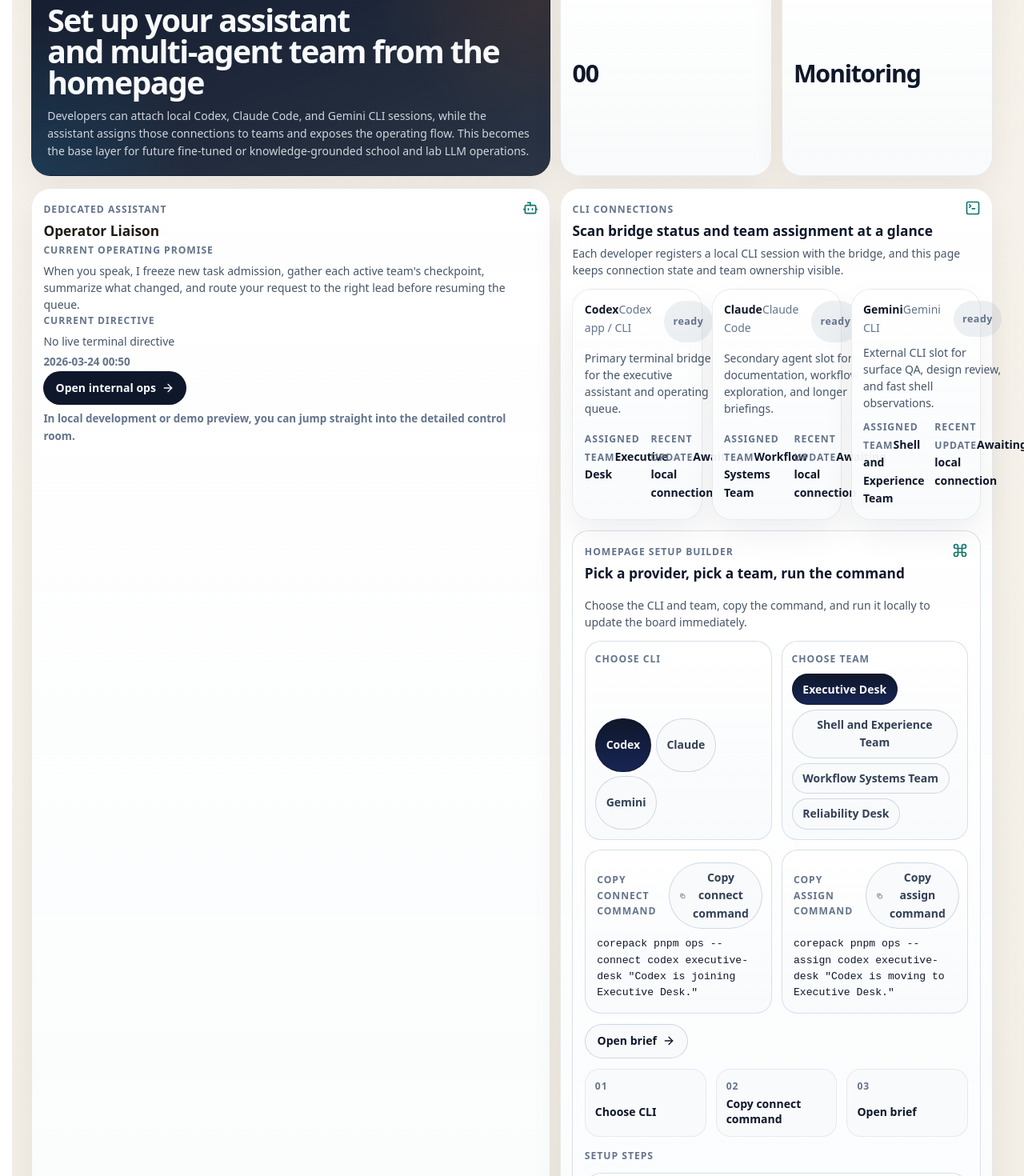
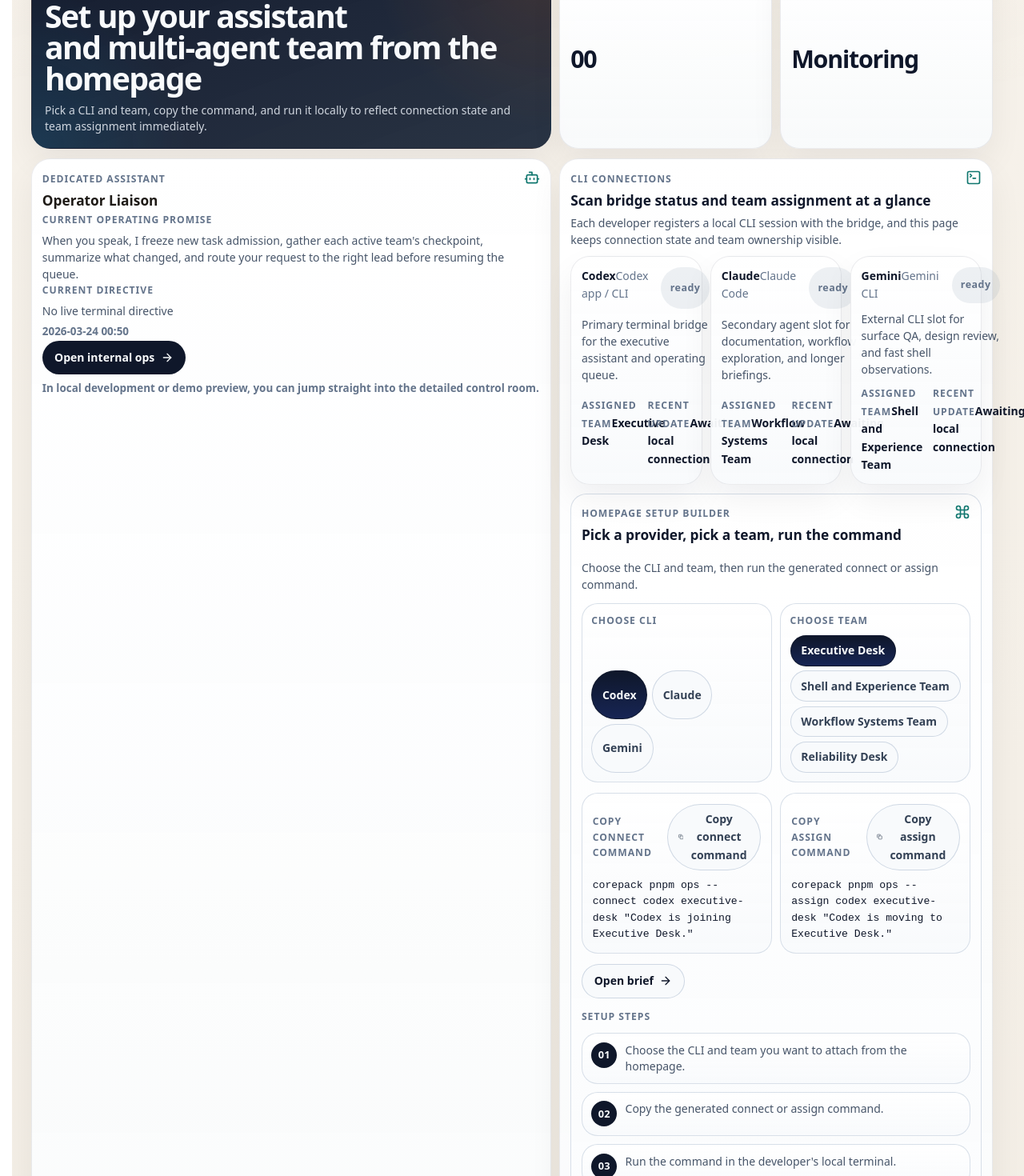
Before and after one commit to GongJae00/research-pages, a Next.js app in the folder apps/web/: page /en in a window 1280 px wide. Shown: the part 2060-3530 px from the top of the page at 80% size. Built offline with nearby package versions, Linux system fonts and the light colour scheme; no server answers.

Commit message:
Salvage autonomy execution results

```diff
--- a/apps/web/src/components/homepage-agent-control-section.module.css
+++ b/apps/web/src/components/homepage-agent-control-section.module.css
@@ -1,6 +1,6 @@
 .shell {
   display: grid;
-  gap: 0.95rem;
+  gap: 0.8rem;
 }
 
 .header,
@@ -12,11 +12,10 @@
 .futureList,
 .setupPickerGrid,
 .setupCommands,
-.setupQuickSummary,
 .stepList,
 .setupNotesGrid {
   display: grid;
-  gap: 0.75rem;
+  gap: 0.65rem;
 }
 
 .header,
@@ -41,7 +40,7 @@
 }
 
 .lead {
-  padding: 1.2rem;
+  padding: 1rem;
   background:
     radial-gradient(circle at top right, rgba(249, 115, 22, 0.14), transparent 32%),
     radial-gradient(circle at left bottom, rgba(14, 165, 233, 0.14), transparent 28%),
@@ -67,7 +66,7 @@
 }
 
 .title {
-  margin: 0.75rem 0 0;
+  margin: 0.65rem 0 0;
   white-space: pre-line;
   font-size: clamp(1.8rem, 3.2vw, 2.45rem);
   line-height: 1;
@@ -75,9 +74,10 @@
 }
 
 .body {
-  margin: 0.75rem 0 0;
+  margin: 0.65rem 0 0;
   color: rgba(226, 232, 240, 0.9);
-  line-height: 1.55;
+  line-height: 1.45;
+  max-width: 42rem;
 }
 
 .summaryGrid {
@@ -87,7 +87,7 @@
 .summaryCard {
   display: grid;
   gap: 0.35rem;
-  padding: 0.9rem;
+  padding: 0.8rem;
 }
 
 .summaryCard strong {
@@ -109,7 +109,7 @@
 .teamFlowCard,
 .setupBuilderCard,
 .copyCard {
-  padding: 0.9rem;
+  padding: 0.8rem;
 }
 
 .cardHead,
@@ -210,7 +210,7 @@
 
 .providerGrid,
 .teamFlowGrid {
-  margin-top: 0.8rem;
+  margin-top: 0.65rem;
   grid-template-columns: repeat(3, minmax(0, 1fr));
 }
 
@@ -232,23 +232,18 @@
 .setupBuilderCard {
   display: grid;
   gap: 0.8rem;
-  margin-top: 0.8rem;
+  margin-top: 0.65rem;
 }
 
 .setupPickerGrid,
-.setupCommands,
-.setupQuickSummary {
+.setupCommands {
   grid-template-columns: repeat(2, minmax(0, 1fr));
-}
-
-.setupQuickSummary {
-  grid-template-columns: repeat(3, minmax(0, 1fr));
 }
 
 .setupPicker {
   display: grid;
   gap: 0.55rem;
-  padding: 0.75rem;
+  padding: 0.7rem;
 }
 
 .optionRow {
@@ -312,22 +307,6 @@
   margin-top: 0.05rem;
 }
 
-.setupQuickItem {
-  display: grid;
-  gap: 0.25rem;
-  padding: 0.7rem 0.75rem;
-  border: 1px solid rgba(226, 232, 240, 0.9);
-  border-radius: 18px;
-  background: rgba(248, 250, 252, 0.86);
-}
-
-.setupQuickItem p {
-  margin: 0;
-  color: #0f172a;
-  font-weight: 700;
-  line-height: 1.35;
-}
-
 .setupNotesGrid {
   grid-template-columns: repeat(3, minmax(0, 1fr));
 }
@@ -335,7 +314,7 @@
 .noteCard {
   display: grid;
   gap: 0.4rem;
-  padding: 0.75rem;
+  padding: 0.7rem;
 }
 
 .noteCard p {
@@ -348,7 +327,7 @@
   display: flex;
   align-items: flex-start;
   gap: 0.65rem;
-  padding: 0.68rem 0.75rem;
+  padding: 0.65rem 0.7rem;
 }
 
 .stepRow p {
@@ -459,7 +438,6 @@
   .providerMeta,
   .setupPickerGrid,
   .setupCommands,
-  .setupQuickSummary,
   .setupNotesGrid {
     grid-template-columns: 1fr;
   }
@@ -478,7 +456,7 @@
   .providerPanel,
   .flowPanel,
   .futurePanel {
-    padding: 1rem;
+    padding: 0.9rem;
   }
 
   .title {
--- a/apps/web/src/components/homepage-agent-control-section.tsx
+++ b/apps/web/src/components/homepage-agent-control-section.tsx
@@ -124,7 +124,7 @@ function getCopy(locale: string, opsEnabled: boolean) {
     eyebrow: "Agent control layer",
     title: "Set up your assistant\nand multi-agent team from the homepage",
     body:
-      "Developers can attach local Codex, Claude Code, and Gemini CLI sessions, while the assistant assigns those connections to teams and exposes the operating flow. This becomes the base layer for future fine-tuned or knowledge-grounded school and lab LLM operations.",
+      "Pick a CLI and team, copy the command, and run it locally to reflect connection state and team assignment immediately.",
     assistantLabel: "Dedicated assistant",
     assistantSummary: "Current operating promise",
     directiveLabel: "Current directive",
@@ -135,7 +135,7 @@ function getCopy(locale: string, opsEnabled: boolean) {
     setupBuilderLabel: "Homepage setup builder",
     setupBuilderTitle: "Pick a provider, pick a team, run the command",
     setupBuilderBody:
-      "Choose the CLI and team, copy the command, and run it locally to update the board immediately.",
+      "Choose the CLI and team, then run the generated connect or assign command.",
     connectCommand: "Copy connect command",
     assignCommand: "Copy assign command",
     copied: "Copied",
@@ -448,21 +448,6 @@ export function HomepageAgentControlSection({
               </div>
             ) : null}
 
-            <div className={styles.setupQuickSummary}>
-              <div className={styles.setupQuickItem}>
-                <span className={styles.metaLabel}>01</span>
-                <p>{copy.chooseProvider}</p>
-              </div>
-              <div className={styles.setupQuickItem}>
-                <span className={styles.metaLabel}>02</span>
-                <p>{copy.connectCommand}</p>
-              </div>
-              <div className={styles.setupQuickItem}>
-                <span className={styles.metaLabel}>03</span>
-                <p>{copy.openBrief}</p>
-              </div>
-            </div>
-
             <div className={styles.stepList}>
               <span className={styles.metaLabel}>{copy.setupStepsLabel}</span>
               {copy.setupSteps.map((item, index) => (
```
Also changed, not shown: 1 other file (tests, documents, lock files or other folders).
